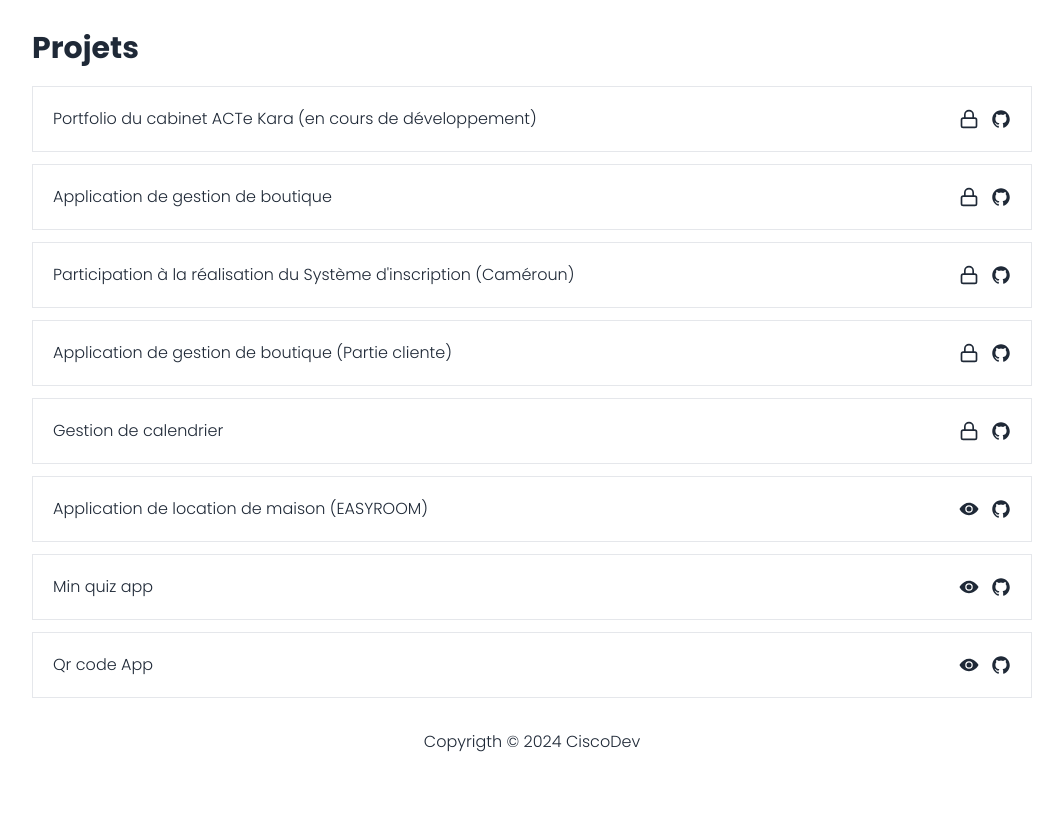
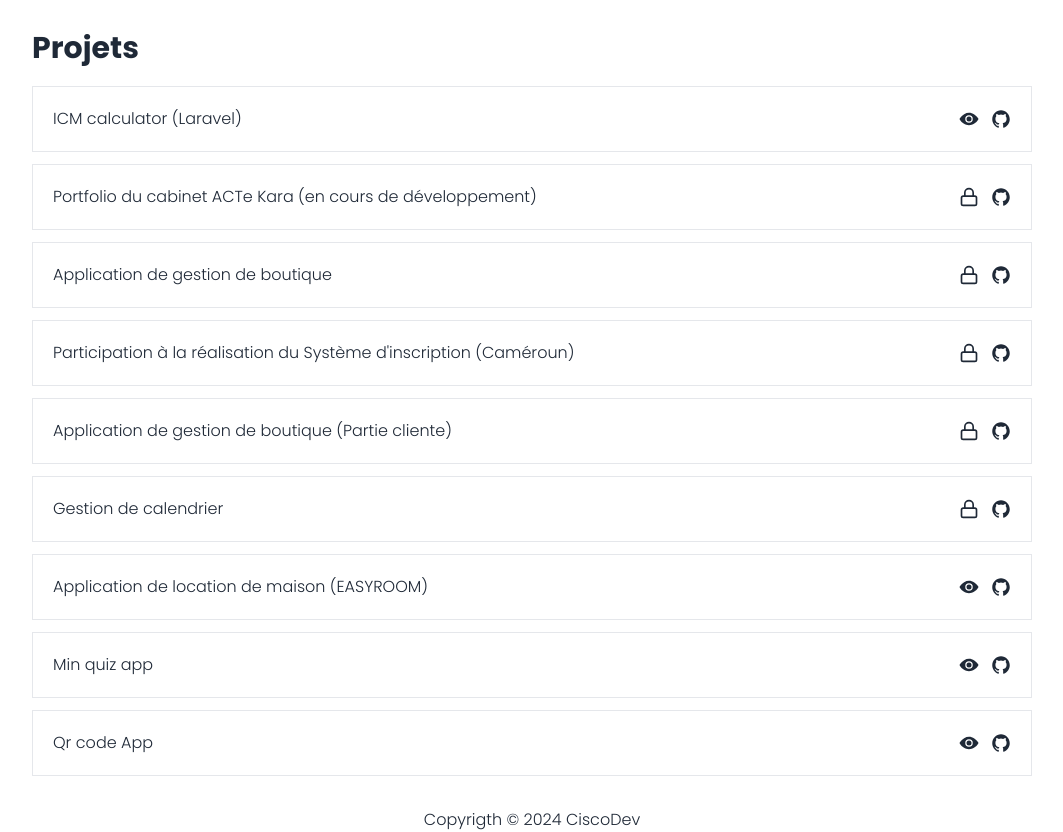
Before and after one commit to francis-tg/portfolio, a React (Create React App) app: page / in a window 1280 px wide. Shown: the part 1990-2822 px from the top of the page, without its empty margins (108-1171 px from the left). Before the commit the page ends 2744 px from the top, so only its background shows below. Built offline with nearby package versions, Linux system fonts and the light colour scheme; no server answers.

Commit message:
add project

```diff
--- a/src/components/Projets.jsx
+++ b/src/components/Projets.jsx
@@ -3,6 +3,12 @@ import { IoEye, IoLogoGithub } from 'react-icons/io5'
 import { LuLock } from 'react-icons/lu'
 
 const Projects = [
+    {
+        name: "ICM calculator (Laravel)",
+        url: "https://github.com/francis-tg/icm_calculation_app.git",
+        gihub: "https://github.com/francis-tg/icm_calculation_app.git",
+        private:false
+    },
     {
         name: "Portfolio du cabinet ACTe Kara (en cours de développement)",
         url: "https://cabinet-acte.vercel.app/",
```
